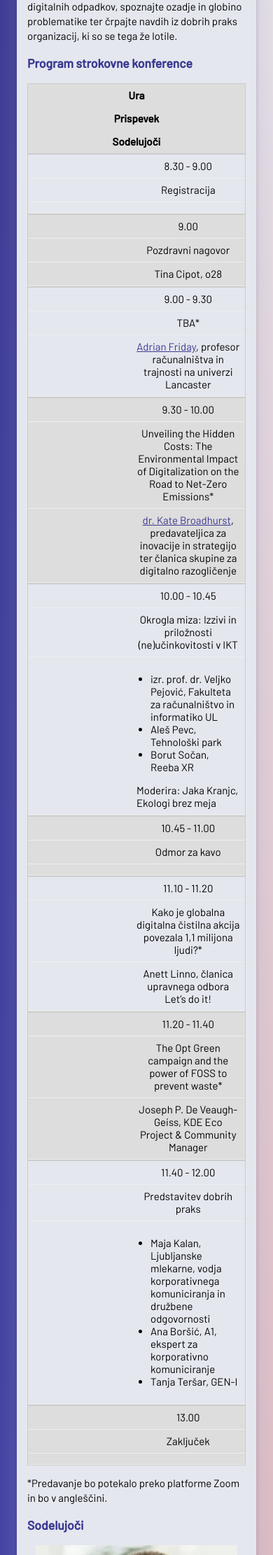
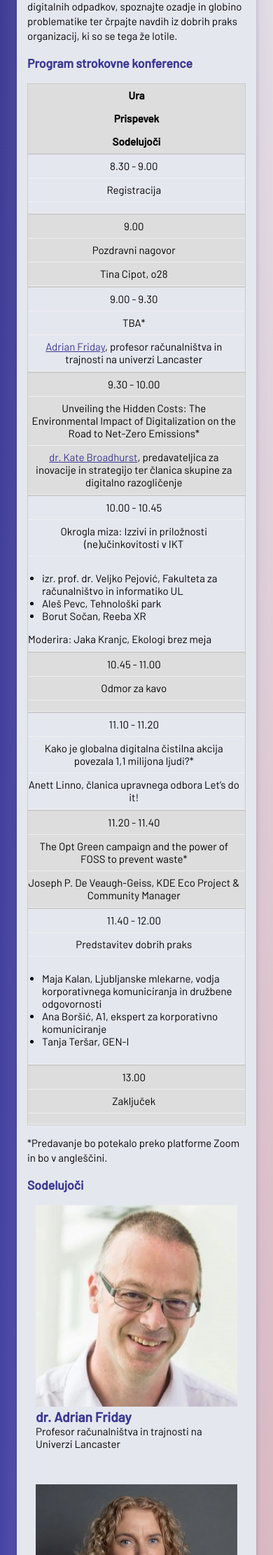
Before and after one commit to ewba/dcd-si, a Jekyll site: the page built from konferenca.md, in a window 390 px wide. Shown: the part 603-2825 px from the top of the page at 70% size. Built offline with Jekyll 4.4.1, drawn with Linux system fonts in a browser that asks for light colours.

Commit message:
konf: centriraj podrto tabelo

```diff
--- a/_sass/main.scss
+++ b/_sass/main.scss
@@ -273,6 +273,7 @@
   #popular td:nth-of-type(2):before { content: "Digitalni odtis"; text-align: left; }
   #popular td:nth-of-type(3):before { content: "Razred"; text-align: left; }
   #popular td:nth-of-type(4):before { content: "Komentar"; }
+  #program-konfe td { padding-left: inherit; }
 }
 
 button[type="submit"] {
--- a/konferenca.md
+++ b/konferenca.md
@@ -16,7 +16,7 @@
 
 ### Program strokovne konference
 
-<table style="text-align: center">
+<table id="program-konfe" style="text-align: center">
   <tbody>
     <tr>
       <th>Ura</th>
@@ -92,6 +92,7 @@
   </tbody>
 </table>
 *Predavanje bo potekalo preko platforme Zoom in bo v angleščini.
+
 ### Sodelujoči
 
 <div id="sodelujoci-flex">
```
